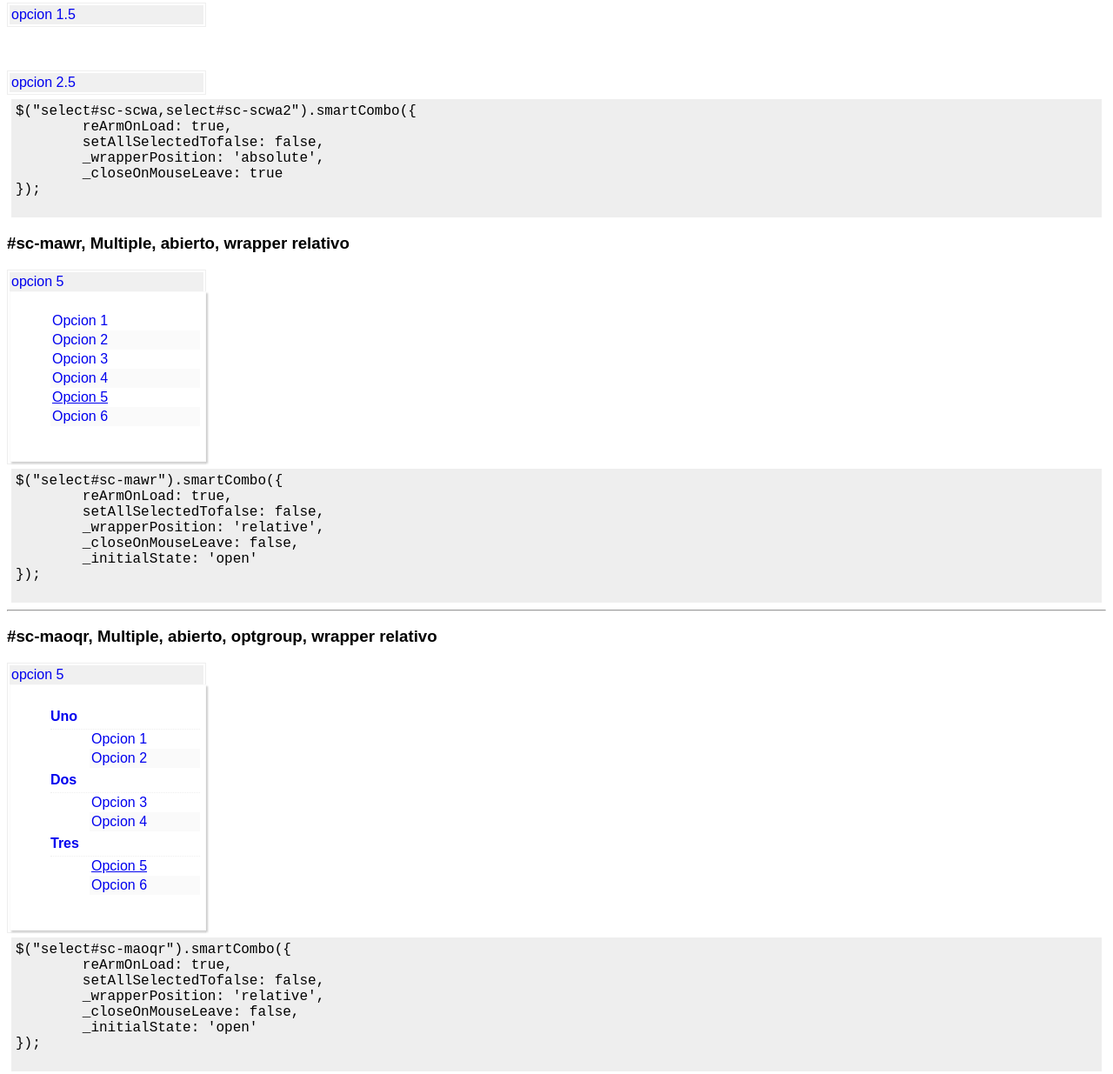
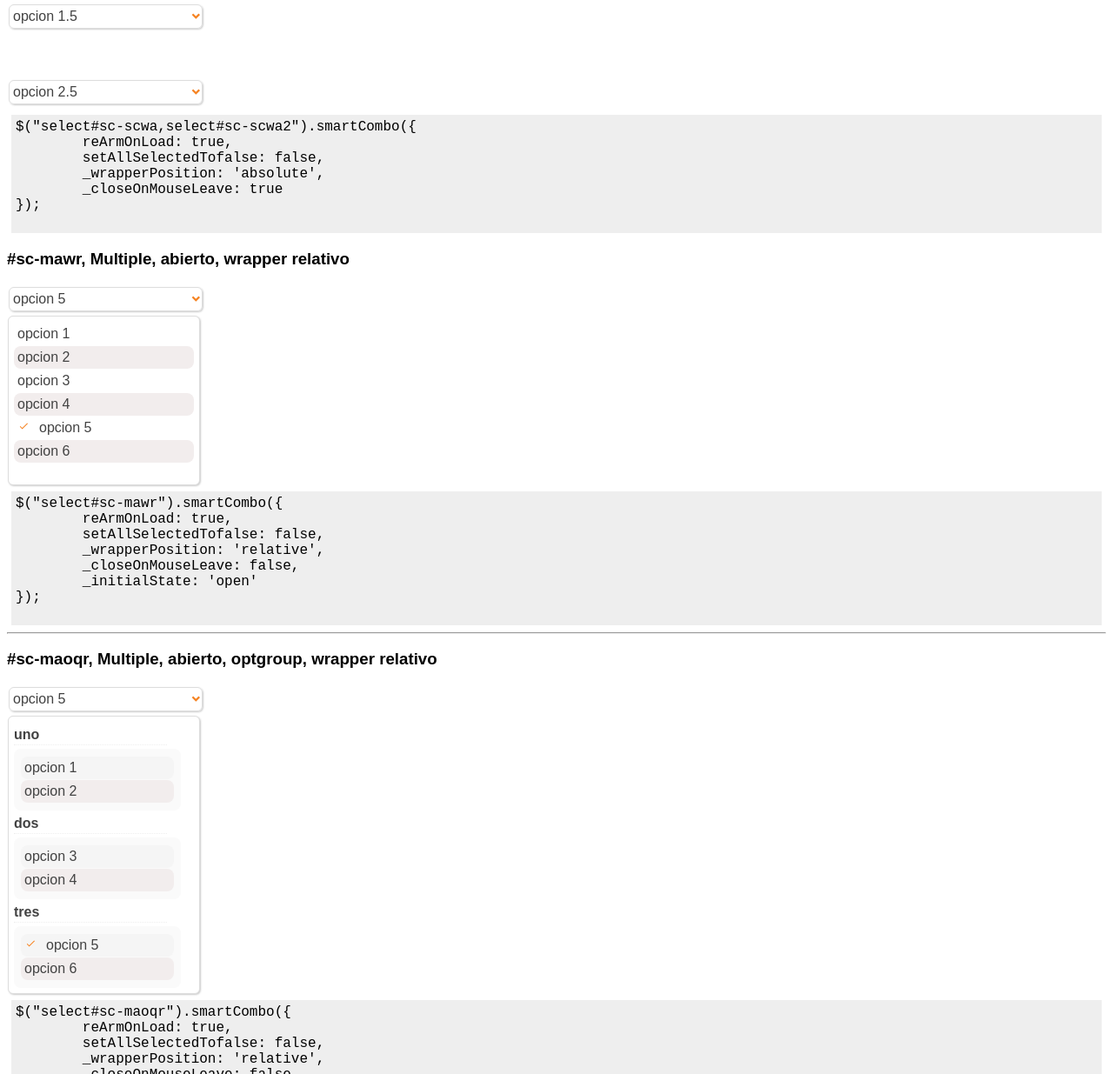
Before and after one commit to upadrian/smartcombo, a plain HTML site: page example.html in a window 1280 px wide. Shown: the part 172-1407 px from the top of the page at 87% size. Drawn offline with Linux system fonts and the light colour scheme.

Commit message:
update
update example theme and rename .js

```diff
--- a/example.html
+++ b/example.html
@@ -4,8 +4,8 @@
 <meta http-equiv="Content-Type" content="text/html; charset=utf-8" />
 <title>Smart jQuery Combo</title>
 <script type="text/javascript" src="jquery.1.7-min.js"></script>
-<script type="text/javascript" src="jquery.smartCombo.1.0.4.js"></script>
-<link rel="stylesheet" href="themes/upax/theme.css" />
+<script type="text/javascript" src="jquery.smartCombo-min.js"></script>
+<link rel="stylesheet" href="themes/pela/theme.css" />
 <style media="all">
 * { font-family:Arial, Helvetica, sans-serif }
 /* previene que se vea el select antes de crear el smartcombo */
--- /dev/null
+++ b/themes/pela/theme.css
@@ -0,0 +1,62 @@
+.sc {
+	background-color: #ffffff;
+	border: medium none;
+	color: #000000;
+	margin: 5px 0;
+	padding: 2px;
+	position: relative
+}
+.sc ul { list-style: none outside none;margin:0;padding:0; }
+.sc a { display: block; text-decoration: none; color: #424242 }
+.sc a:hover { color: #f68121 }
+.sc_label a { width: 100%; padding: 2px }
+.sc a.sc_optionSelectedClass {
+	text-decoration: none;
+	background: url(tick.png) left -2px no-repeat;
+	padding: 0 0 0 25px
+}
+.sc a.sc_optgroupSelectedClass { text-decoration: underline }
+.sc .sc_wrapper {
+	background-color: #ffffff;
+	display: none;
+	padding: 6px;
+	text-transform: inherit;
+	z-index: 9999;
+	color: #424242;
+	border: 1px solid #ddd;
+	left: -1px;
+	box-shadow:1px 1px 2px #ccc;
+	border-radius:6px;
+	width:93%;
+}
+.sc .sc_optGroup { float: left; clear:both; width: 85%;}
+.sc .sc_optGroup ul {
+	background-color: #FAFAFA;
+	border-radius: 8px 8px 8px 8px;
+	padding: 8px;
+	width: 100%;
+}
+.sc .sc_optGroup ul li { background-color:#f5f5f5; }
+.sc .sc_optGroupLabel {
+	border-bottom: 1px dotted #eeeeee;
+	display: block;
+	font-weight: bold;
+	padding: 2px 0;
+	width: 100%;
+	margin:4px 0;
+}
+.sc .sc_li { padding: 2px; border-radius:8px; padding:4px; margin:1px 0;}
+.sc .sc_li:nth-child(2n) { background-color: #F2EDED }
+.sc .sc_li:hover {background-color: #eaeaea}
+.sc .sc_label {
+  background: url("arrow-down.png") no-repeat scroll right center transparent;
+  border: 1px solid #ddd;
+  border-radius: 6px;
+  margin-bottom: 5px;
+  overflow: hidden;
+  padding: 2px;
+  box-shadow: 1px 1px 2px #CCCCCC;
+}
+.sc a.sc_optionSelectedClass { text-decoration: none }
+.sc_footer { display: block; clear: both; width: 100% }
+.sc_footer a { display: inline-block }
--- a/themes/upax/theme.css
+++ /dev/null
@@ -1,46 +0,0 @@
-@charset "utf-8";
-.sc {
-	border:1px solid #eee;
-	padding:2px;
-	background-color:#fff;
-	color:#000;
-	position:relative;
-}
-.sc ul {list-style:none}
-.sc a{text-decoration:none;}
-.sc_label a { background-color:#f0f0f0; display:block;padding:2px;}
-.sc a.sc_optionSelectedClass { text-decoration:underline;}
-.sc a.sc_optgroupSelectedClass { text-decoration:underline;}
-.sc .sc_wrapper {
-    background-color: #FFFFFF;
-    border: 1px solid #FAFAFA;
-    box-shadow: 2px 2px 2px #CCCCCC;
-    display: none;
-    padding: 6px;
-    text-transform: capitalize;
-    width: 95%;
-    z-index:9999;
-}
-.sc .sc_optGroup {
-
-}
-.sc .sc_optGroup ul {
-	margin-left:5px;
-}
-.sc .sc_optGroupLabel {
-	border-bottom: 1px dotted #EEEEEE;
-    display: block;
-    font-weight: bold;
-    padding: 5px 0;
-    width: 100%;
-
-}
-.sc .sc_li {
-	padding:2px;
-}
-.sc .sc_li:nth-child(even) {
-	background-color:#fafafa;
-}
-.sc .sc_label {
-	overflow:hidden;
-}
```
Also changed, not shown: jquery.smartCombo-min.js (renamed from jquery.smartCombo.1.0.4-min.js), jquery.smartCombo.js (renamed from jquery.smartCombo.1.0.4.js), themes/pela/arrow-down.png (added), themes/pela/tick.png (added).
